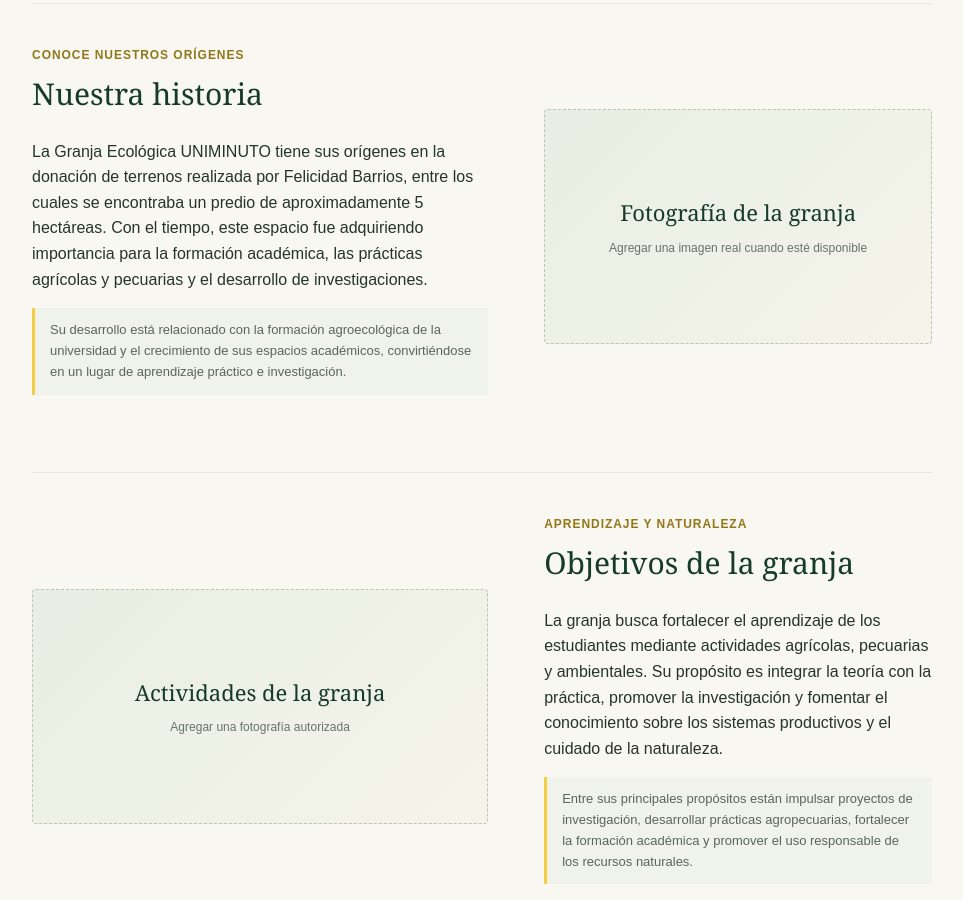
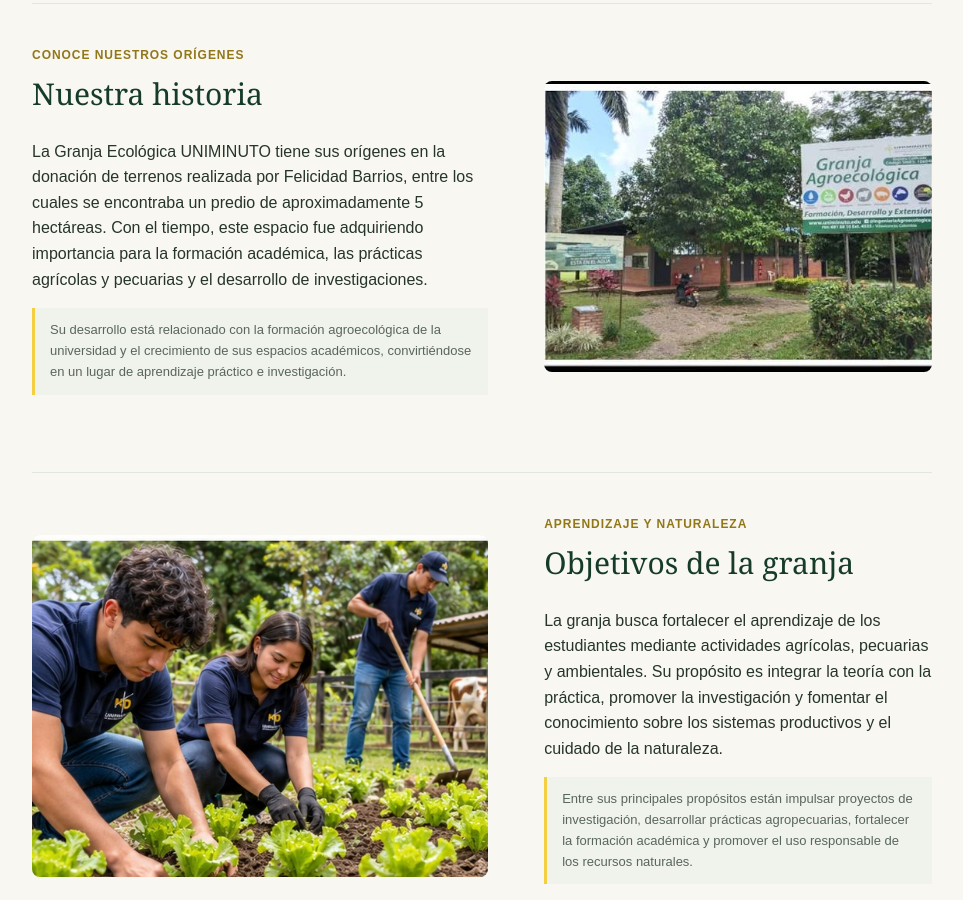
Before and after one commit to fairoxjvz/Proyecto-Granja, a plain HTML site: page modulos/sobre-la-granja/sobre-la-granja.html in a window 1280 px wide. Shown: the part 959-1859 px from the top of the page, without its empty margins (158-1121 px from the left). Drawn offline with Linux system fonts and the light colour scheme.

Commit message:
Actualizacion modulo sobre la granja y ajuste de imagenes

```diff
--- a/css/estilos.css
+++ b/css/estilos.css
@@ -1523,36 +1523,27 @@ button:focus-visible {
     font-size: 13px;
 }
 
-.about-image-placeholder {
-    min-height: 235px;
-    display: flex;
-    flex-direction: column;
-    align-items: center;
-    justify-content: center;
-    gap: 8px;
-    padding: 24px;
-    border: 1px dashed #b8c6b8;
-    border-radius: 4px;
-    background: linear-gradient(135deg, #e8eee3, #f5f4e9);
-    color: var(--deep);
-    text-align: center;
-}
-
-.about-image-placeholder span {
-    font-family: var(--serif);
-    font-size: 22px;
-}
-
-.about-image-placeholder small {
-    color: var(--muted);
-    font-size: 12px;
+.about-image {
+    width: 100%;
+    min-width: 0;
+    aspect-ratio: 4 / 3;
+    overflow: hidden;
+    border-radius: 8px;
+    background: #e8eee3;
+}
+
+.about-image img {
+    display: block;
+    width: 100%;
+    height: 100%;
+    object-fit: cover;
 }
 
 .about-section-reverse .about-section-copy {
     order: 2;
 }
 
-.about-section-reverse .about-image-placeholder {
+.about-section-reverse .about-image {
     order: 1;
 }
 
@@ -1596,7 +1587,7 @@ button:focus-visible {
     }
 
     .about-section-reverse .about-section-copy,
-    .about-section-reverse .about-image-placeholder {
+    .about-section-reverse .about-image {
         order: initial;
     }
 
--- a/modulos/sobre-la-granja/sobre-la-granja.html
+++ b/modulos/sobre-la-granja/sobre-la-granja.html
@@ -61,9 +61,9 @@
                     <p class="about-placeholder">Su desarrollo está relacionado con la formación agroecológica de la universidad y el crecimiento de sus espacios académicos,
                     convirtiéndose en un lugar de aprendizaje práctico e investigación.</p>
                 </div>
-                <div class="about-image-placeholder" role="img" aria-label="Espacio reservado para una fotografía de la granja">
-                    <span>Fotografía de la granja</span>
-                    <small>Agregar una imagen real cuando esté disponible</small>
+                <div class="about-image">
+                    <img src="../../sources/fotos/sobre-la-granja/Entrada principal.jpg"
+                        alt="Entrada principal de la Granja Ecológica UNIMINUTO">
                 </div>
             </section>
 
@@ -76,9 +76,9 @@
                     <p class="about-placeholder">Entre sus principales propósitos están impulsar proyectos de investigación, desarrollar prácticas agropecuarias,
                     fortalecer la formación académica y promover el uso responsable de los recursos naturales.</p>
                 </div>
-                <div class="about-image-placeholder about-image-secondary" role="img" aria-label="Espacio reservado para una fotografía de las actividades de la granja">
-                    <span>Actividades de la granja</span>
-                    <small>Agregar una fotografía autorizada</small>
+                <div class="about-image about-image-secondary">
+                    <img src="../../sources/fotos/sobre-la-granja/esclavos.jpeg"
+                        alt="Jóvenes realizando actividades en la granja">
                 </div>
             </section>
 
@@ -88,7 +88,7 @@
                 <p>Este apartado reunirá información breve y curiosidades verificadas sobre la granja.</p>
                 <div class="about-facts-grid">
                     <article class="about-fact-card">
-                        <h3>Historia</h3>
+                        <h3>Proyectos</h3>
                         <p>En la granja se realizan prácticas agrícolas y pecuarias, proyectos de investigación y experimentos académicos.
                         Cada semestre se desarrollan aproximadamente 65 proyectos que fortalecen el aprendizaje de los estudiantes.</p>
                     </article>
```
Also changed, not shown: sources/fotos/sobre-la-granja/Entrada principal.jpg (added), sources/fotos/sobre-la-granja/esclavos.jpeg (added).
